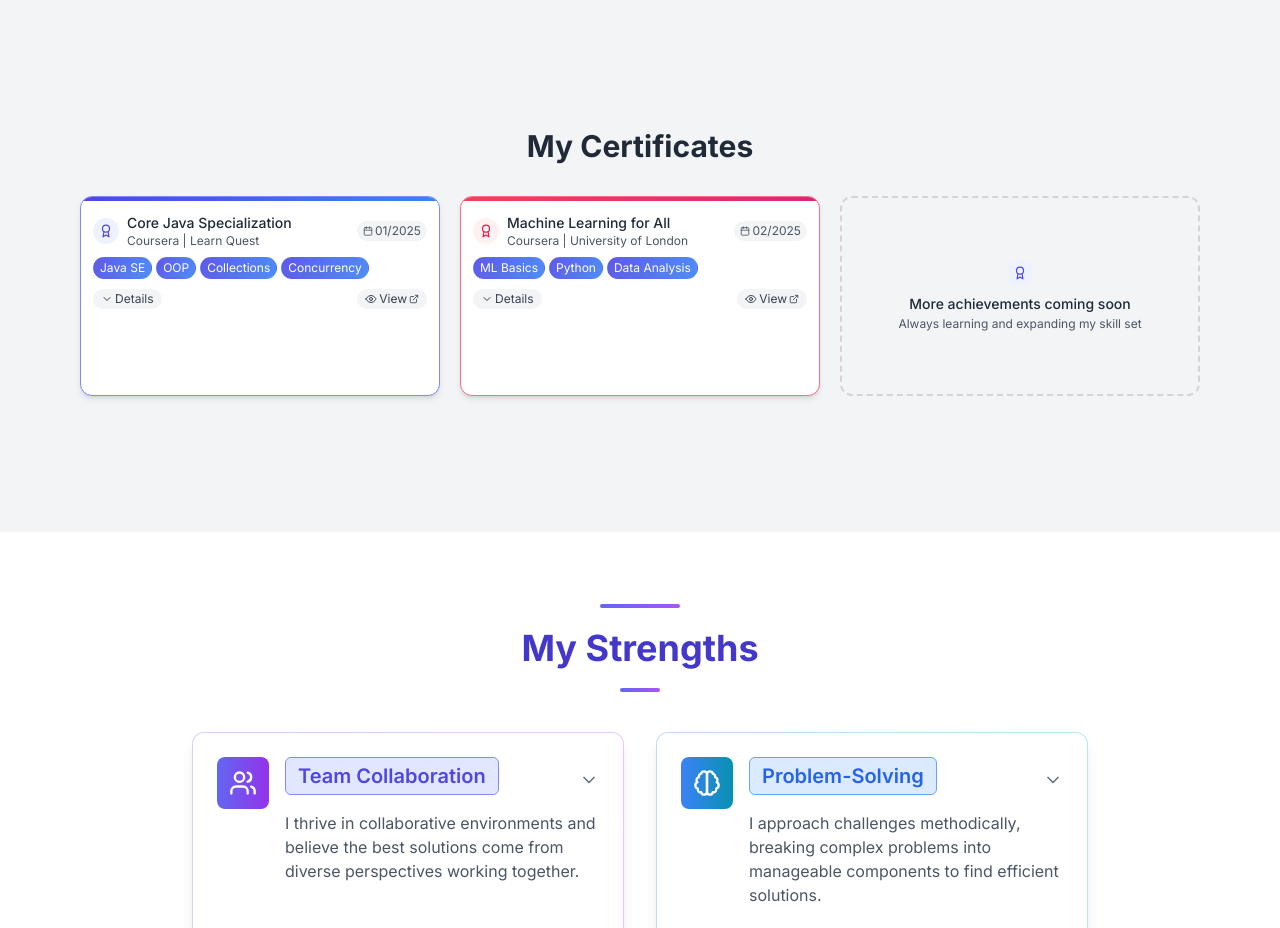
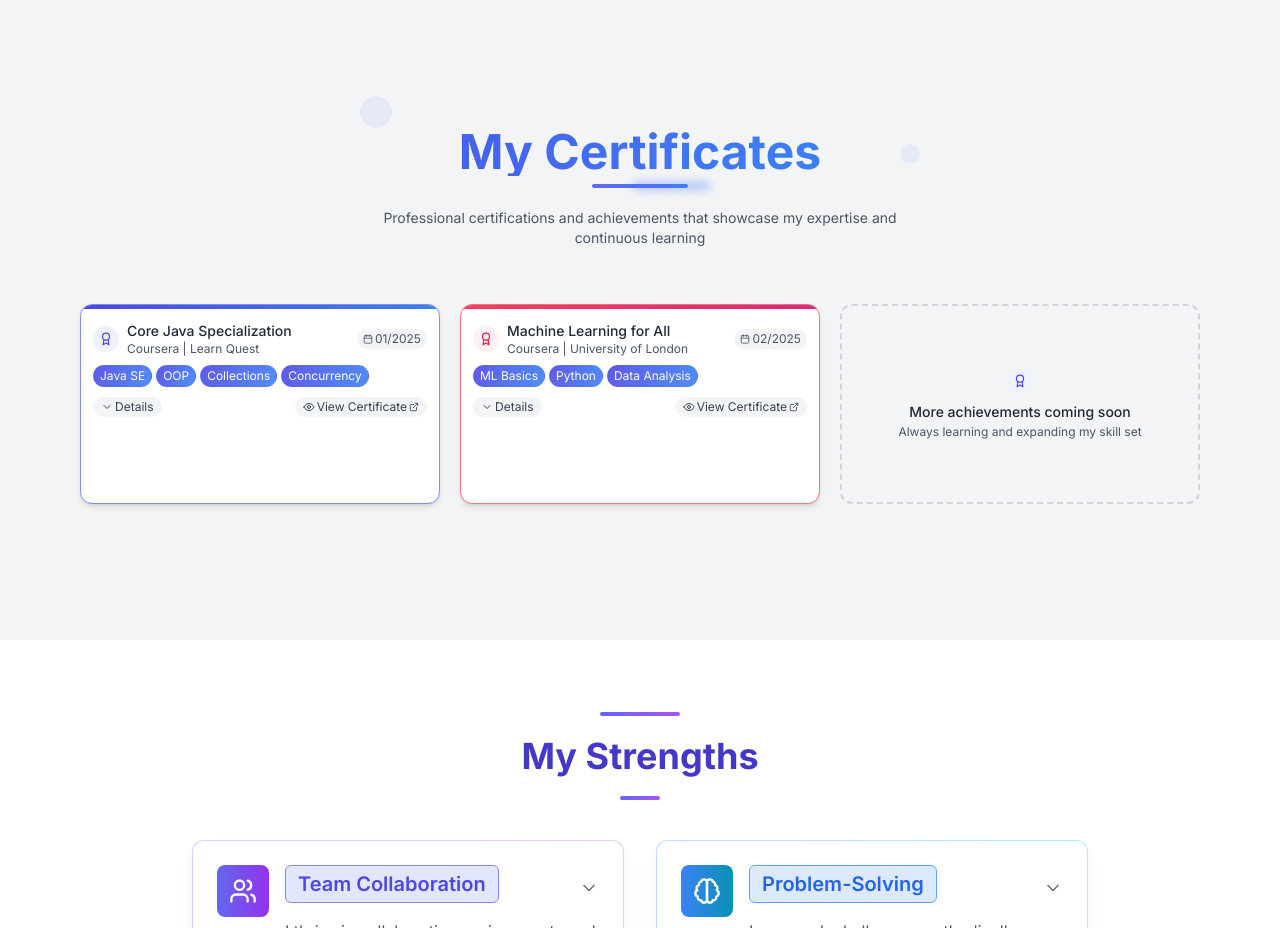
Before and after one commit to alamin5G/portfolio, a React (Create React App) app: page / in a window 1280 px wide. Shown: the part 5540-6468 px from the top of the page. Built offline with nearby package versions, Linux system fonts and the light colour scheme.

Commit message:
certificates final version

```diff
--- a/src/components/CertificatesSection.jsx
+++ b/src/components/CertificatesSection.jsx
@@ -137,7 +137,7 @@ const CertificateCard = ({ certificate, index }) => {
                 transition-all duration-300`}
             >
               <Eye className="w-3 h-3 mr-0.5" />
-              View
+              View Certificate
               <ExternalLink className="w-2.5 h-2.5 ml-0.5" />
             </a>
           </div>
@@ -225,6 +225,8 @@ const PlaceholderCard = () => {
   );
 };
 
+// Only updating the title section - rest of component remains unchanged
+
 const CertificatesSection = ({ certificates = [] }) => {
   const sectionRef = useRef(null);
   const [isVisible, setIsVisible] = useState(false);
@@ -252,10 +254,27 @@ const CertificatesSection = ({ certificates = [] }) => {
 
   return (
     <div ref={sectionRef} className="container mx-auto px-4 py-10 max-w-6xl">
-      <h2 className="text-3xl font-bold text-center text-gray-800 dark:text-gray-200 mb-8">
-        My Certificates
-      </h2>
+      {/* Modern, attractive title design */}
+      <div className="relative mb-14">
+        <div className="certificate-title-container text-center mb-8 relative">
+          <h1 className="text-4xl md:text-5xl font-bold text-transparent bg-clip-text bg-gradient-to-r from-indigo-600 to-blue-500 dark:from-indigo-400 dark:to-blue-400 inline-block">
+            My Certificates
+          </h1>
+          <div className="absolute -bottom-3 left-1/2 transform -translate-x-1/2 w-24 h-1 bg-gradient-to-r from-indigo-500 to-blue-500 rounded-full"></div>
+          <div className="absolute -bottom-3 left-1/2 transform -translate-x-1/2 w-16 h-1 bg-gradient-to-r from-indigo-500 to-blue-500 rounded-full animate-pulse opacity-75 blur-sm"></div>
+        </div>
 
+        {/* Optional subtitle */}
+        <p className="text-center text-gray-600 dark:text-gray-400 max-w-xl mx-auto text-sm">
+          Professional certifications and achievements that showcase my expertise and continuous learning
+        </p>
+
+        {/* Decorative elements */}
+        <div className="absolute -top-8 left-1/4 w-8 h-8 rounded-full bg-indigo-500/10 dark:bg-indigo-500/20 animate-ping opacity-75 hidden md:block"></div>
+        <div className="absolute top-4 right-1/4 w-5 h-5 rounded-full bg-blue-500/10 dark:bg-blue-500/20 animate-ping animation-delay-700 opacity-75 hidden md:block"></div>
+      </div>
+
+      {/* Rest of the component stays the same */}
       <div className="grid grid-cols-1 sm:grid-cols-2 lg:grid-cols-3 gap-5">
         {certificates.map((certificate, index) => (
           <div
--- a/src/styles/certificates.css
+++ b/src/styles/certificates.css
@@ -353,3 +353,23 @@
     transition: none !important;
   }
 }
+
+/* Add these animation delays at the bottom of your file */
+.animation-delay-700 {
+  animation-delay: 700ms;
+}
+
+.animation-delay-1000 {
+  animation-delay: 1000ms;
+}
+
+/* Optional: Add this subtle effect for the title */
+@keyframes shimmerTitle {
+  0% { background-position: -200% 0; }
+  100% { background-position: 200% 0; }
+}
+
+.certificate-title-container h1 {
+  background-size: 200% auto;
+  animation: shimmerTitle 4s linear infinite;
+}
```
Also changed, not shown: src/App.js (line endings or trailing spaces).
